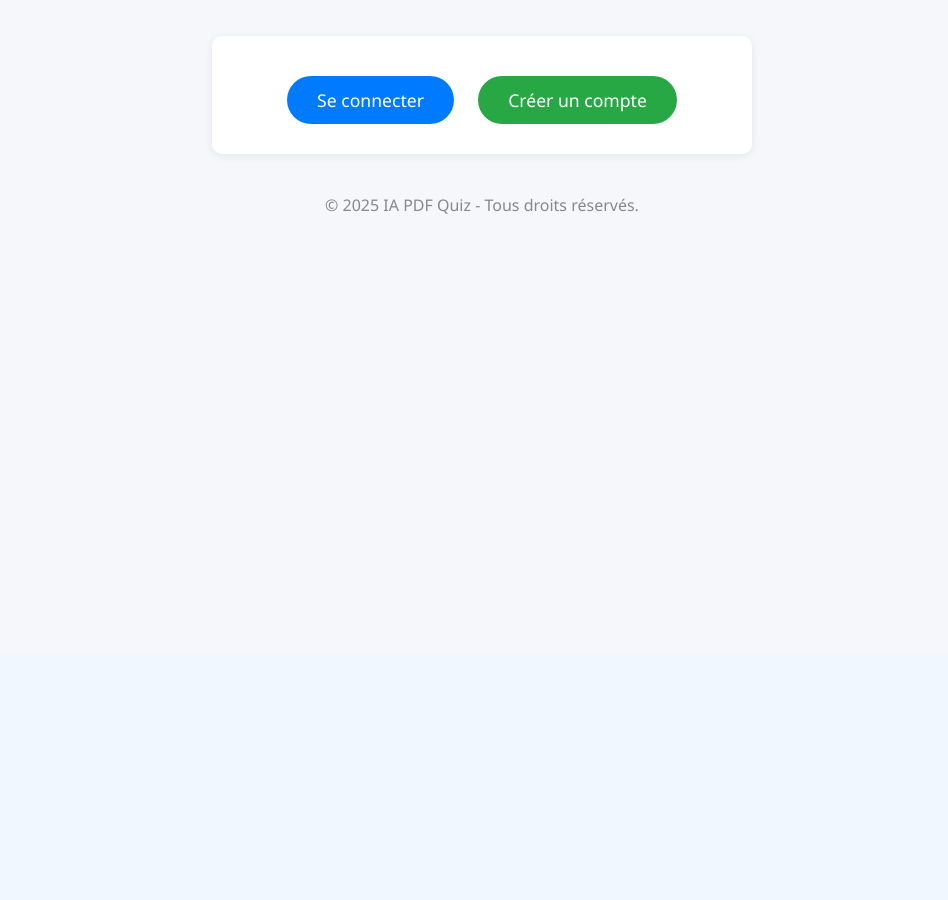
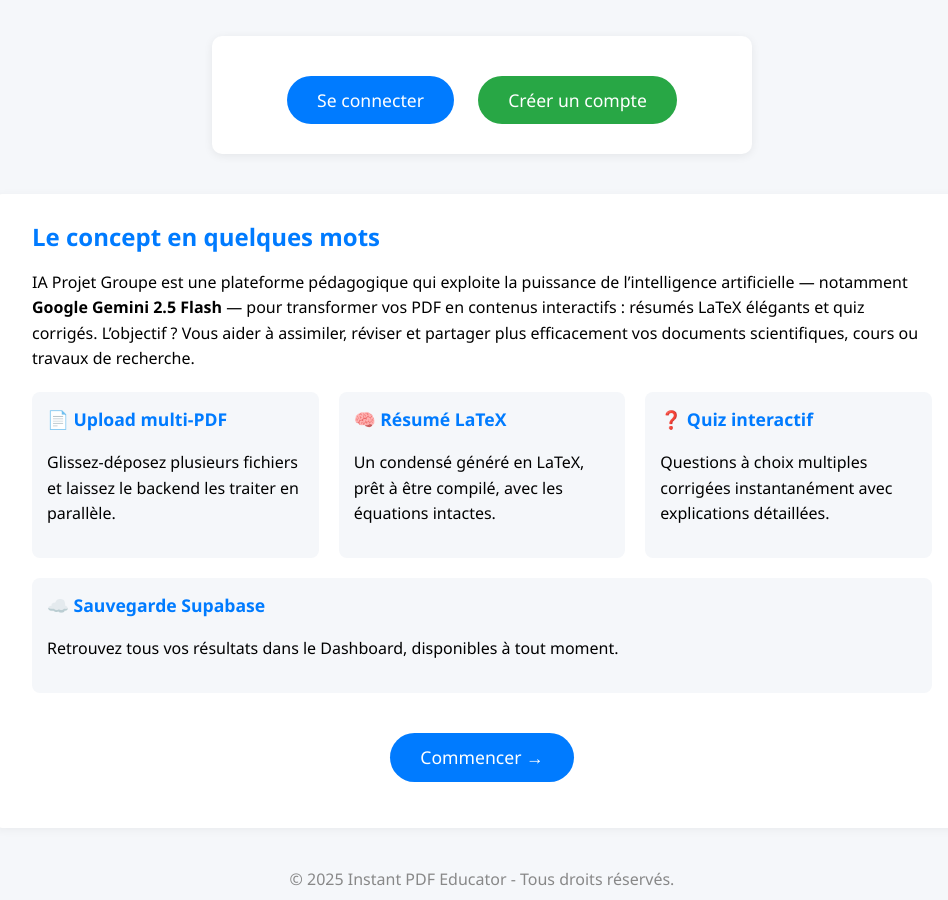
Before and after one commit to Thomas-GAUTRON/IA_Projet_Groupe, a PHP site: page / in a window 1280 px wide. Shown: the part 146-1046 px from the top of the page, without its empty margins (158-1106 px from the left). Before the commit the page ends 360 px from the top, so only its background shows below. Run offline with PHP 8.4, Linux system fonts and the light colour scheme.

Commit message:
Débogage

```diff
--- a/website/footer.html
+++ b/website/footer.html
@@ -1,3 +1,3 @@
   <footer style="text-align:center; margin:40px 0 10px 0; color:#888;">
-        &copy; <?php echo date('Y'); ?> IA PDF Quiz - Tous droits réservés.
+        &copy; <?php echo date('Y'); ?> Instant PDF Educator - Tous droits réservés.
     </footer>
--- a/website/index.php
+++ b/website/index.php
@@ -16,6 +16,21 @@
         .btn { display: inline-block; margin: 10px 10px 0 10px; padding: 12px 30px; background: #007bff; color: white; border: none; border-radius: 25px; font-size: 1.1em; cursor: pointer; text-decoration: none; transition: background 0.2s; }
         .btn:hover { background: #0056b3; }
         .btn-green { background: #28a745; }
+        /* Section concept */
+        .concept {
+            max-width: 900px;
+            margin: 40px auto;
+            background: #ffffff;
+            border-radius: 10px;
+            box-shadow: 0 2px 10px rgba(0,0,0,0.05);
+            padding: 30px 40px;
+            line-height: 1.6em;
+        }
+        .concept h2 { color: #007bff; margin-top: 0; }
+        .features { display: flex; flex-wrap: wrap; gap: 20px; margin-top: 20px; }
+        .feature { flex: 1 1 250px; background:#f5f7fa; border-radius:8px; padding:15px; }
+        .feature h3 { margin-top:0; font-size:1.1em; color:#007bff; }
+        @media(max-width:600px){ .features{flex-direction:column;} }
         .menu { margin: 30px 0 0 0; }
         .menu a { margin: 0 10px; color: #007bff; text-decoration: none; font-weight: bold; }
         .menu a:hover { text-decoration: underline; }
@@ -41,6 +56,40 @@
             <a href="register.php" class="btn btn-green">Créer un compte</a>
         <?php endif; ?>
     </div>
+
+    <!-- Section concept -->
+    <div class="concept">
+        <h2>Le concept en quelques mots</h2>
+        <p>
+            IA&nbsp;Projet&nbsp;Groupe est une plateforme pédagogique qui exploite la puissance de l’intelligence artificielle&nbsp;—
+            notamment <strong>Google&nbsp;Gemini&nbsp;2.5&nbsp;Flash</strong>&nbsp;— pour transformer vos PDF en contenus interactifs&nbsp;:
+            résumés LaTeX élégants et quiz corrigés. L’objectif&nbsp;? Vous aider à assimiler, réviser et partager plus efficacement
+            vos documents scientifiques, cours ou travaux de recherche.
+        </p>
+
+        <div class="features">
+            <div class="feature">
+                <h3>📄 Upload multi-PDF</h3>
+                <p>Glissez-déposez plusieurs fichiers et laissez le backend les traiter en parallèle.</p>
+            </div>
+            <div class="feature">
+                <h3>🧠 Résumé LaTeX</h3>
+                <p>Un condensé généré en LaTeX, prêt à être compilé, avec les équations intactes.</p>
+            </div>
+            <div class="feature">
+                <h3>❓ Quiz interactif</h3>
+                <p>Questions à choix multiples corrigées instantanément avec explications détaillées.</p>
+            </div>
+            <div class="feature">
+                <h3>☁️ Sauvegarde Supabase</h3>
+                <p>Retrouvez tous vos résultats dans le Dashboard, disponibles à tout moment.</p>
+            </div>
+        </div>
+
+        <p style="text-align:center; margin-top:30px;">
+            <a href="form.php" class="btn">Commencer →</a>
+        </p>
+    </div>
     <?php include 'footer.html'; ?>
 </body>
 </html>
--- a/website/login.php
+++ b/website/login.php
@@ -98,6 +98,7 @@
 <!DOCTYPE html>
 <html lang="fr">
 <head>
+
     <meta charset="UTF-8">
     <meta name="viewport" content="width=device-width, initial-scale=1.0">
     <title>Connexion</title>
```
Also changed, not shown: website/assets/js/script.js (+28 -17 lines), website/dashboard.php (+1 -18 lines), website/form.php (+2 -7 lines), website/header.html (deleted, +0 -7 lines), website/header.php (added, +50 -0 lines), website/quizz.php (+15 -6 lines), Readme.md.
